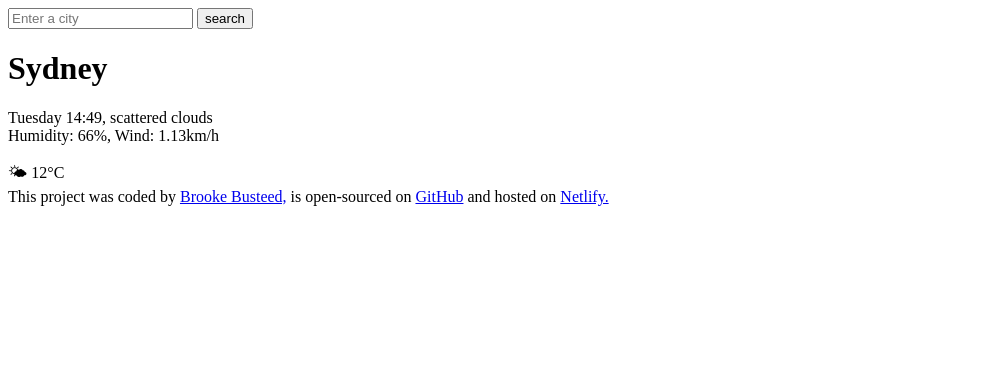
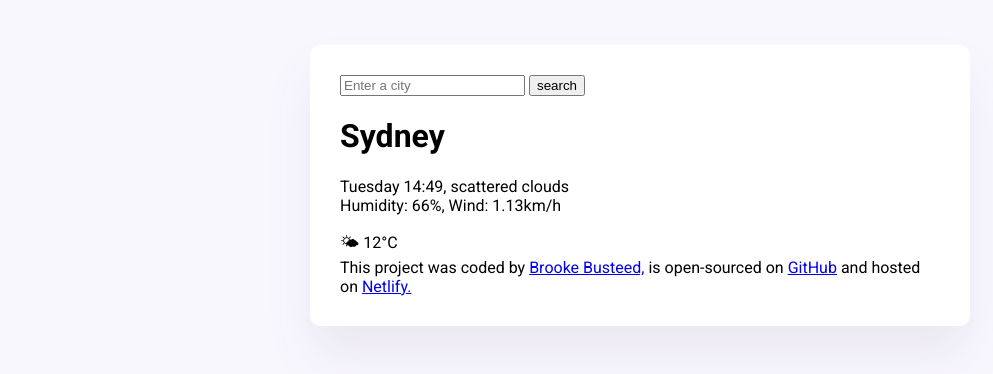
Before and after one commit to brookebusteed/weather, a plain HTML site: page index.html in a window 1280 px wide. Shown: the whole page, without its empty margins (0-993 px from the left). Drawn offline with Linux system fonts and the light colour scheme.

Commit message:
Styled the main container and added custom font

```diff
--- a/index.html
+++ b/index.html
@@ -3,9 +3,17 @@
   <head>
     <meta charset="UTF-8" />
     <meta name="viewport" content="width=device-width, initial-scale=1.0" />
+    <link rel="stylesheet" href="src/style.css" />
+    <link rel="preconnect" href="https://fonts.googleapis.com" />
+    <link rel="preconnect" href="https://fonts.gstatic.com" crossorigin />
+    <link
+      href="https://fonts.googleapis.com/css2?family=Roboto:ital,wght@0,100;0,300;0,400;0,500;0,700;0,900;1,100;1,300;1,400;1,500;1,700;1,900&display=swap"
+      rel="stylesheet"
+    />
     <title>Weather App</title>
   </head>
   <body>
+    <div class="app">
       <header>
         <form>
           <input type="search" placeholder="Enter a city" required />
@@ -37,5 +45,6 @@
           >Netlify.</a
         >
       </footer>
+    </div>
   </body>
 </html>
--- /dev/null
+++ b/src/style.css
@@ -0,0 +1,13 @@
+body {
+  background-color: #f9f7fe;
+  font-family: "Roboto", sans-serif;
+}
+
+.app {
+  background-color: white;
+  max-width: 600px;
+  margin: 45px auto;
+  padding: 30px;
+  border-radius: 10px;
+  box-shadow: 0 30px 50px rgba(65, 50, 100, 0.08);
+}
```
Lines whose indentation alone changed are shown as unchanged.
